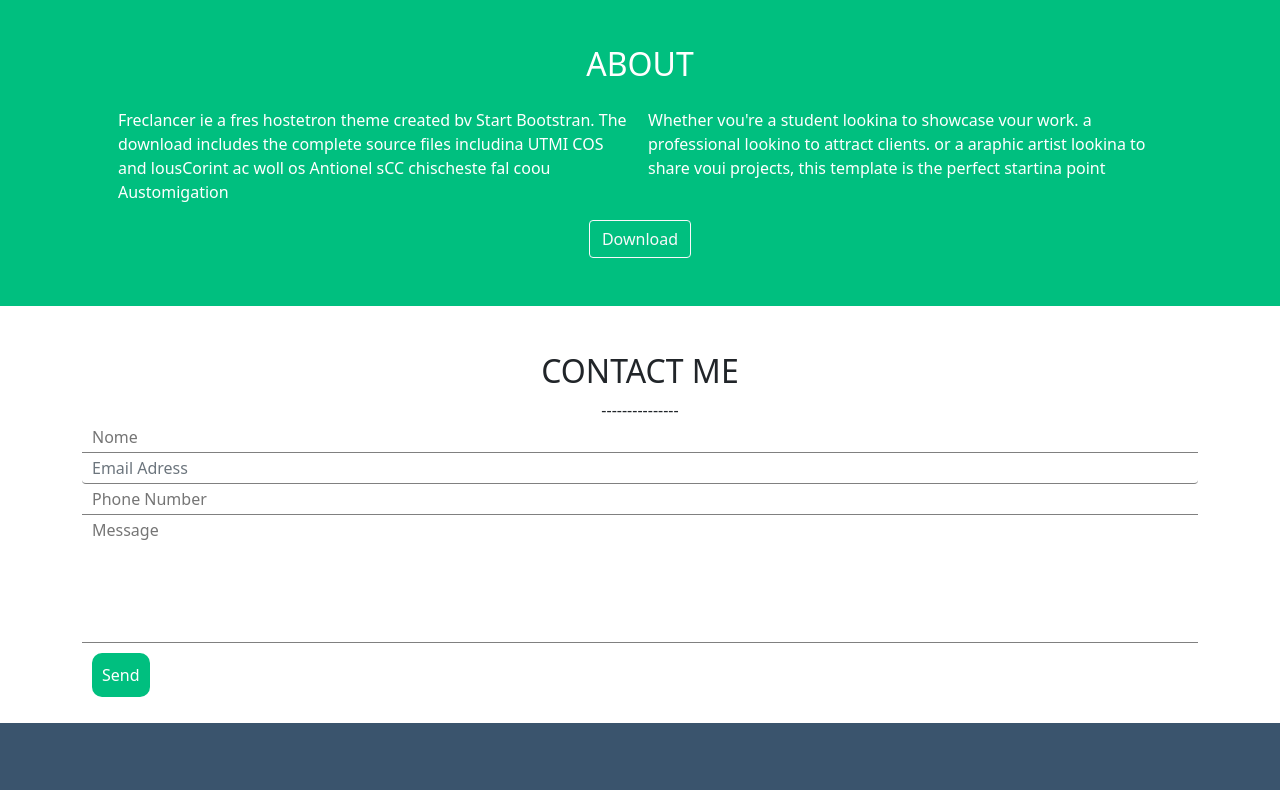
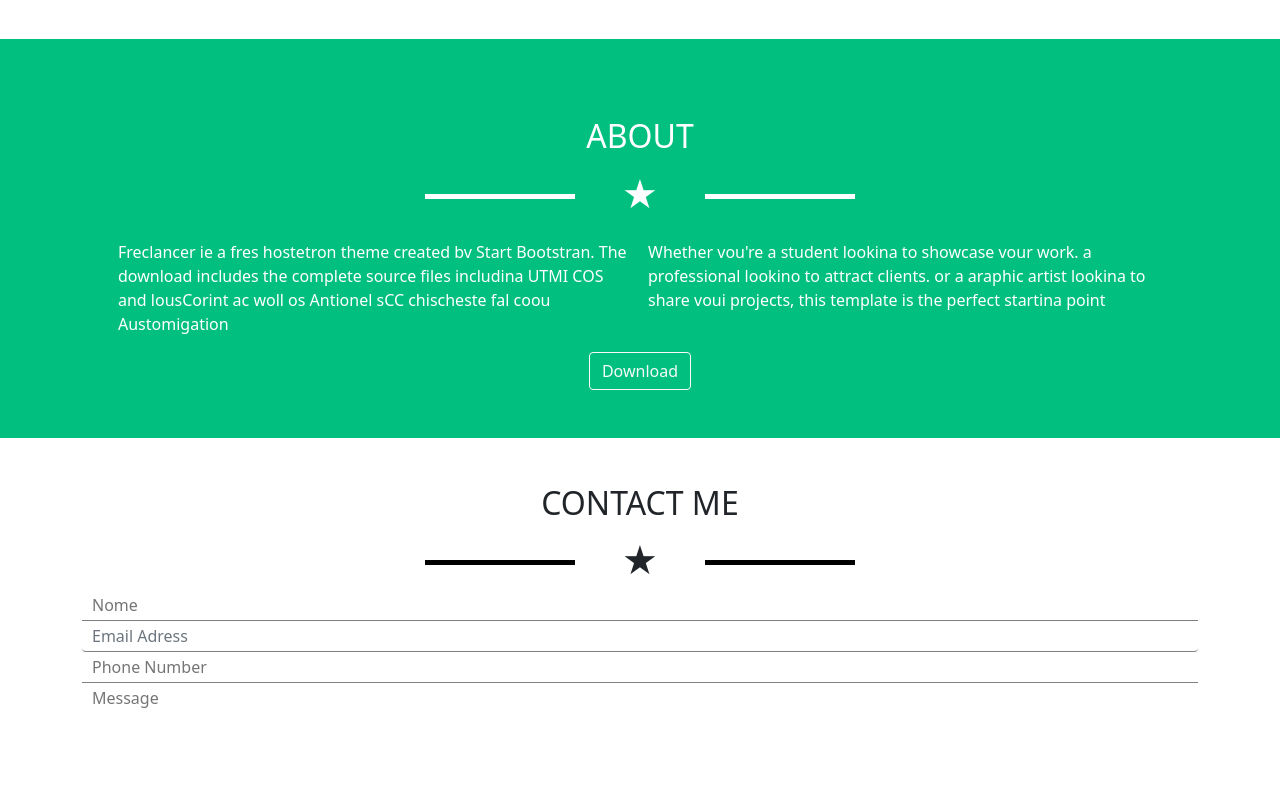
Before and after one commit to tomasdarienko/html-css-bootstrap-freelancer, a plain HTML site: page index.html in a window 1280 px wide. Shown: the part 1388-2178 px from the top of the page. Drawn offline with nearby package versions, Linux system fonts and the light colour scheme.

Commit message:
exercise finished

```diff
--- a/css/style.css
+++ b/css/style.css
@@ -72,3 +72,44 @@ padding: 3px 10px;}
      width: 50px;
      height: 50px;
 }
+
+
+
+.divisore {
+     font-family: sans-serif;
+     text-align: center;
+     margin: 0 auto;
+     font-size: 40px;
+     max-width: 600px;
+     position: relative;
+   }
+   .divisore:before {
+     content: "";
+     display: block;
+     width: 150px;
+     height: 5px;
+     left: 85px;
+     top: 50%;
+     position: absolute;
+   }
+   .divisore:after {
+     content: "";
+     display: block;
+     width: 150px;
+     height: 5px;
+     right: 85px;
+     top: 50%;
+     position: absolute;
+   }
+   .bg-bianco:after {
+     background: #fff;
+   }
+   .bg-bianco:before {
+     background: #fff;
+   }
+   .bg-black:before {
+     background: #000;
+   }
+   .bg-black:after {
+     background: #000;
+   }
--- a/index.html
+++ b/index.html
@@ -17,19 +17,20 @@
                <div class="col d-flex justify-content-center align-items-center">
                     <h2>START BOOTSTRAP</h2>
                </div>
-               <div class="col d-flex justify-content-center align-items-center">
-                    <ul class="d-flex">
+               <div class="col d-flex justify-content-sm-center align-items-center justify-content-end">
+                    <ul class="d-none d-sm-flex">
                          <li>portfolio</li>
                          <li>about</li>
                          <li>contact</li>
                     </ul>
+                    <i class="fa-solid fa-bars d-flex d-sm-none"></i>
                </div>
           </div>
           <div class="row jumbo p-5">
                <div class="col-12 text-center text-white">
                     <img id="user-img" src="./img/avatar.svg" alt="">
                     <h1>SATRT BOOTSTRAP</h1>
-                    <div> -----------------</div>
+                    <div class="divisore bg-bianco">&#9733;</div>
                     <div>GRAPHIC ARTIST - WEB DESIGNER - ILLUSTRATOR</div>
 
                </div>
@@ -39,7 +40,7 @@
           <div class="row g-3">
                <div class="col-12 text-center">
                     <h2>PORTFOLIO</h2>
-                    <div>-------------</div>
+                    <div class="divisore bg-black">&#9733;</div>
                </div>
                <div class="col-12 col-md-6 col-lg-4 ">
                     <div class="card">
@@ -78,6 +79,7 @@
                <div class="row g-3 ">
                     <div class="col-12 text-center">
                          <h2>ABOUT</h2>
+                         <div class="divisore bg-bianco">&#9733;</div>
                     </div>
                     <div class="col-sm-12 col-md-6">
                          Freclancer ie a fres hostetron
@@ -104,7 +106,7 @@
           <div class="row">
                <div class="col-12 text-center">
                     <h2>CONTACT ME</h2>
-                    <div>---------------</div>
+                    <div class="divisore bg-black">&#9733;</div>
                </div>
                <div class="col-12">
                     <form action="#" method="GET">
```
